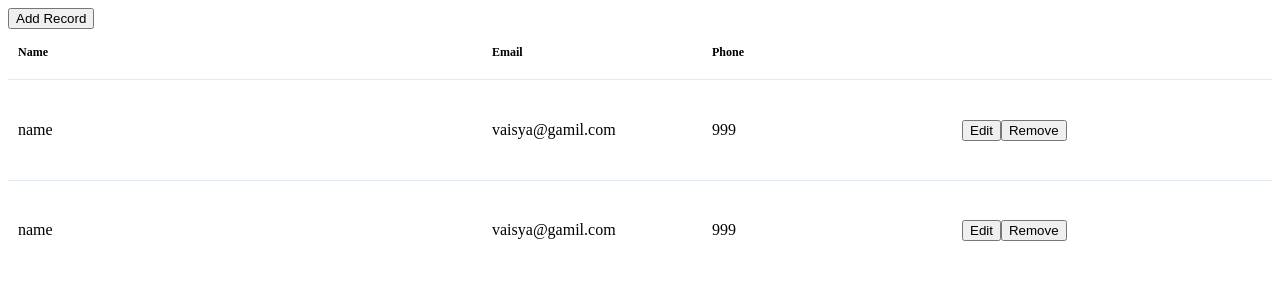
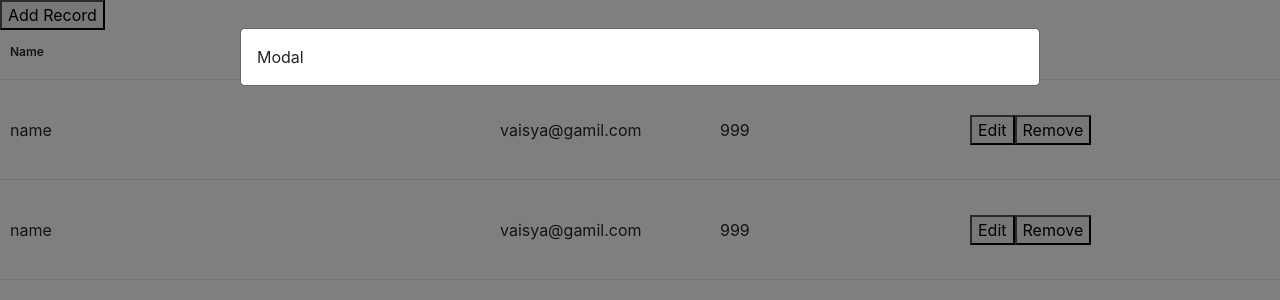
Before and after one commit to jzaburunov/proverest-test, a React (Create React App) app: page / in a window 1280 px wide. Both pictures are taken after a click on the button "Add Record". Shown: the top 300 px of the page. Built offline with nearby package versions, Linux system fonts and the light colour scheme.

Commit message:
[wip]: Add dummy modal

```diff
--- a/package.json
+++ b/package.json
@@ -11,10 +11,13 @@
     "@types/react": "^16.9.47",
     "@types/react-dom": "^16.9.8",
     "@types/react-virtualized": "^9.21.10",
+    "@types/reactstrap": "^8.5.1",
+    "bootstrap": "^4.5.2",
     "react": "^16.13.1",
     "react-dom": "^16.13.1",
     "react-scripts": "3.4.3",
     "react-virtualized": "^9.22.2",
+    "reactstrap": "^8.5.1",
     "typescript": "^3.7.5"
   },
   "scripts": {
--- a/src/App.tsx
+++ b/src/App.tsx
@@ -1,5 +1,6 @@
-import React from "react";
+import React, { useState } from "react";
 import { Grid, TableRowInterface } from "./Grid";
+import { Modal, ModalBody } from "reactstrap";
 
 // TODO Use Cookie storage to store table
 export const App: React.FC = () => {
@@ -16,16 +17,23 @@ export const App: React.FC = () => {
     };
   };
 
+  const [showModal, setModal] = useState(false);
+  const toggleModal = () => setModal(!showModal);
+
   return (
     <div>
       {/* TODO Pass handler to open modal cleared */}
       <div id="header">
-        <button>Add Record</button>
+        <button onClick={toggleModal}>Add Record</button>
       </div>
       {/* TODO Pass here records */}
       {/* TODO Pass handler to open modal with specific data */}
       <Grid rowGetter={rowGetter} length={2} />
-      <div id="modal" />
+      <Modal isOpen={showModal} toggle={toggleModal} className="modal-lg">
+        <ModalBody>
+          <div>Modal</div>
+        </ModalBody>
+      </Modal>
     </div>
   );
 };
--- a/src/index.tsx
+++ b/src/index.tsx
@@ -1,6 +1,7 @@
 import React from "react";
 import ReactDOM from "react-dom";
 import { App } from "./App";
+import "bootstrap/dist/css/bootstrap.min.css";
 import "react-virtualized/styles.css";
 
 ReactDOM.render(<App />, document.querySelector("#root"));
```
Also changed, not shown: 1 other file (tests, documents, lock files or other folders).
